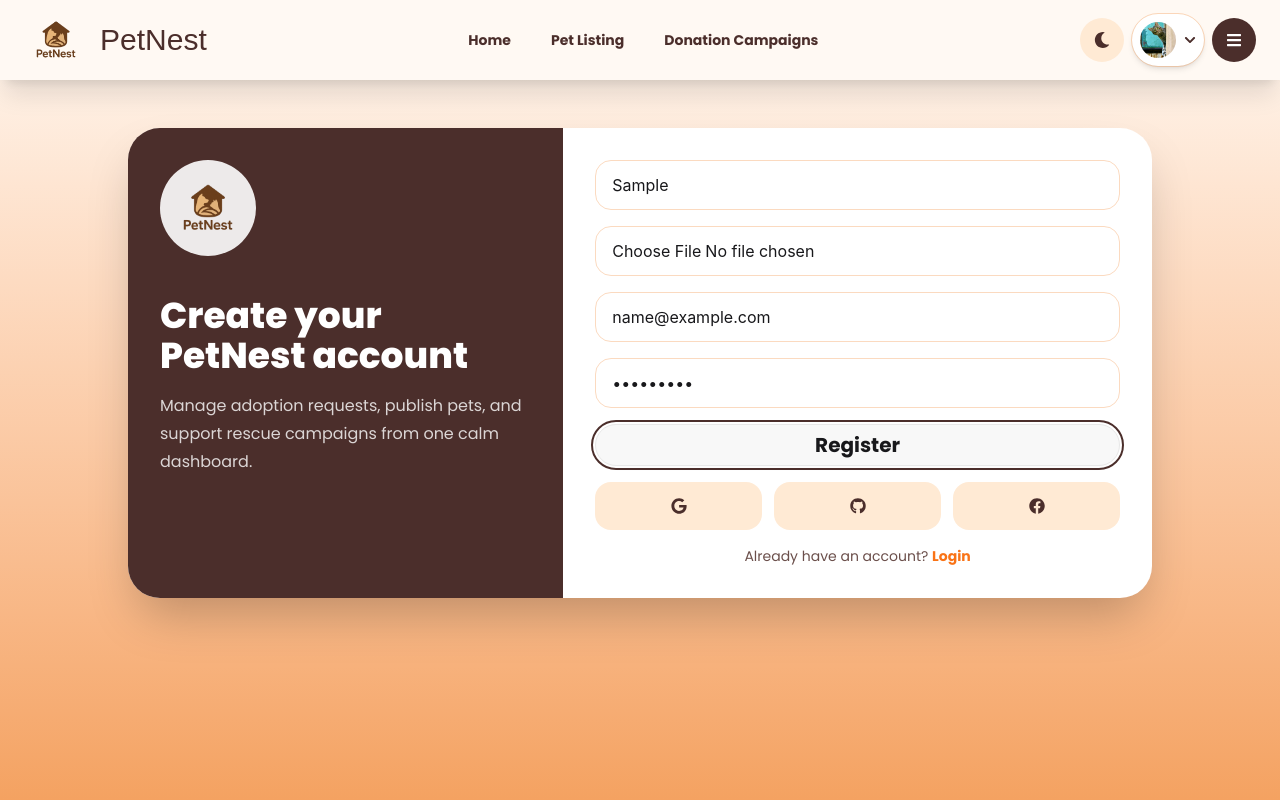
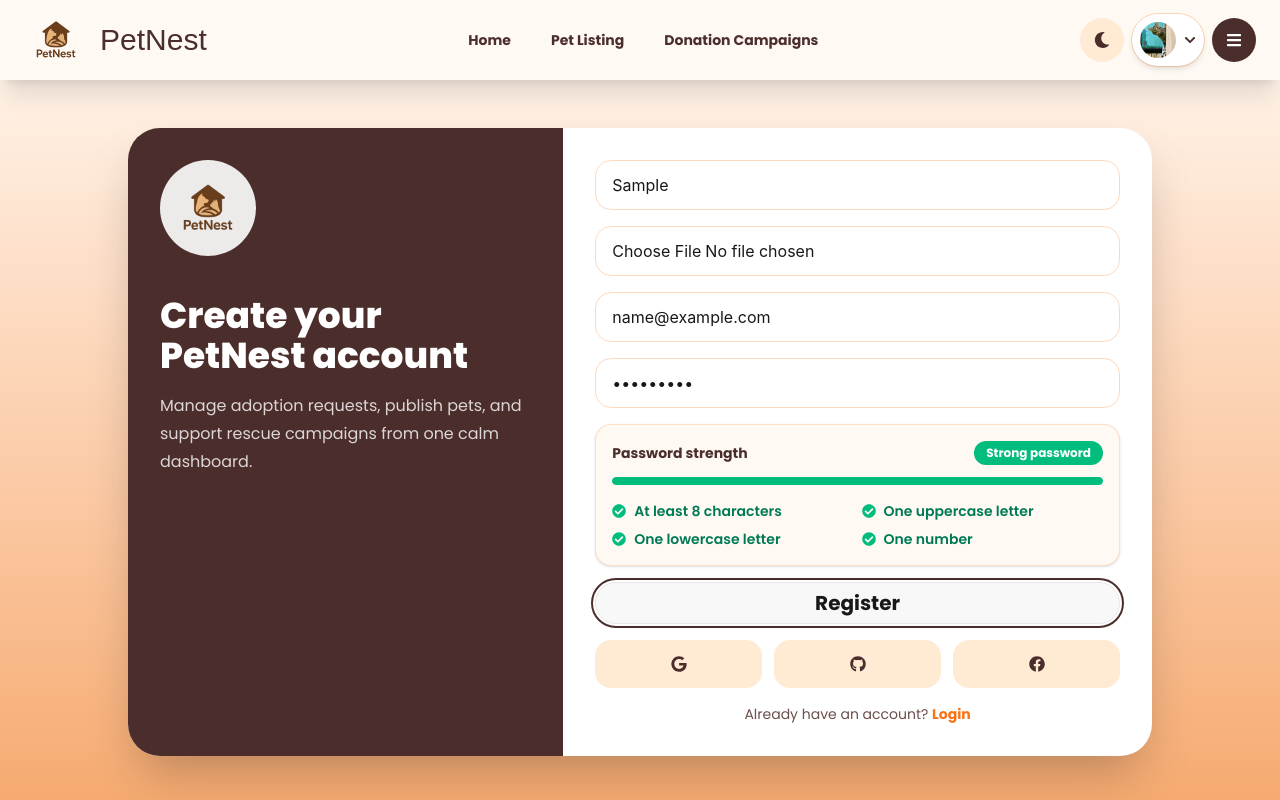
Before and after one commit to Haddock001/petnest-client-side, a React (Vite) app: page /register in a window 1280 px wide. Both pictures are taken after typing "Sample", "name@example.com", "Sample123" into the empty fields and a click on the button "Register". Shown: the top 800 px of the page. Built offline with nearby package versions, Linux system fonts and the light colour scheme; a web font is replaced by a local one.

Commit message:
activated firebase

```diff
--- a/package.json
+++ b/package.json
@@ -12,6 +12,7 @@
   "dependencies": {
     "@tailwindcss/vite": "^4.3.0",
     "daisyui": "^5.5.20",
+    "firebase": "^12.13.0",
     "lenis": "^1.3.23",
     "react": "^19.2.6",
     "react-dom": "^19.2.6",
--- /dev/null
+++ b/src/contexts/AuthContext.jsx
@@ -0,0 +1,3 @@
+import { createContext } from "react";
+
+export const AuthContext = createContext();
--- /dev/null
+++ b/src/firebase/firebase.init.js
@@ -0,0 +1,21 @@
+// Import the functions you need from the SDKs you need
+import { initializeApp } from "firebase/app";
+import { getAuth } from "firebase/auth";
+// TODO: Add SDKs for Firebase products that you want to use
+// https://firebase.google.com/docs/web/setup#available-libraries
+
+// Your web app's Firebase configuration
+const firebaseConfig = {
+    apiKey: import.meta.env.VITE_apiKey,
+    authDomain: import.meta.env.VITE_authDomain,
+    projectId: import.meta.env.VITE_projectId,
+    storageBucket: import.meta.env.VITE_storageBucket,
+    messagingSenderId: import.meta.env.VITE_messagingSenderId,
+    appId: import.meta.env.VITE_appId
+};
+
+// Initialize Firebase
+const app = initializeApp(firebaseConfig);
+
+// Initialize Firebase Authentication and get a reference to the service
+export const auth = getAuth(app);
--- a/src/pages/Auth.jsx
+++ b/src/pages/Auth.jsx
@@ -1,14 +1,32 @@
 import { Link } from 'react-router'
-import { FaFacebook, FaGithub, FaGoogle } from 'react-icons/fa'
-import {useForm} from "react-hook-form";
+import { FaCheckCircle, FaFacebook, FaGithub, FaGoogle, FaTimesCircle } from 'react-icons/fa'
+import { useForm, useWatch } from 'react-hook-form'
 import Button from '../shared/Button'
 import logo from '../assets/logo.png'
 
 const Auth = ({ mode = 'login' }) => {
   const isRegister = mode === 'register'
-  const { register, handleSubmit } = useForm()
-  const onSubmit = data =>{
-    console.log(data);
+  const {
+    register,
+    handleSubmit,
+    control,
+    formState: { errors }
+  } = useForm({ mode: 'onChange' })
+
+  const password = useWatch({ control, name: 'password', defaultValue: '' })
+  const passwordRequirements = [
+    { label: 'At least 8 characters', valid: password.length >= 8 },
+    { label: 'One uppercase letter', valid: /[A-Z]/.test(password) },
+    { label: 'One lowercase letter', valid: /[a-z]/.test(password) },
+    { label: 'One number', valid: /\d/.test(password) }
+  ]
+  const passedRequirements = passwordRequirements.filter(requirement => requirement.valid).length
+  const isPasswordStrong = passedRequirements === passwordRequirements.length
+  const passwordStrengthText = isPasswordStrong ? 'Strong password' : `${passwordRequirements.length - passedRequirements} missing`
+  const passwordStrengthClass = isPasswordStrong ? 'bg-emerald-500' : passedRequirements >= 2 ? 'bg-amber-500' : 'bg-rose-500'
+
+  const onSubmit = data => {
+    console.log(data)
   }
   return (
     <main className="min-h-screen bg-linear-to-b from-(--pet-gradient-start) to-(--pet-gradient-end) px-5 py-32">
@@ -28,7 +46,45 @@ const Auth = ({ mode = 'login' }) => {
             </>
           )}
           <input type='email' {...register('email')} className="w-full rounded-2xl border border-(--pet-accent)/40 px-4 py-3 outline-none" placeholder="Email" />
-          <input {...register('password')} className="w-full rounded-2xl border border-(--pet-accent)/40 px-4 py-3 outline-none" type="password" placeholder="Password" />
+          <input {...register('password', {
+            required: 'Password is required',
+            validate: value => !isRegister || /^(?=.*[a-z])(?=.*[A-Z])(?=.*\d).{8,}$/.test(value) || 'Password must be at least 8 characters and include uppercase, lowercase, and a number'
+          })} className="w-full rounded-2xl border border-(--pet-accent)/40 px-4 py-3 outline-none" type="password" placeholder="Password" />
+          {isRegister && (
+            <div className="rounded-2xl border border-(--pet-accent)/30 bg-(--pet-primary) p-4 font-poppins shadow-sm">
+              <div className="flex items-center justify-between gap-3">
+                <p className="text-sm font-bold text-(--pet-secondary)">Password strength</p>
+                <span className={`rounded-full px-3 py-1 text-xs font-bold text-white ${passwordStrengthClass}`}>
+                  {passwordStrengthText}
+                </span>
+              </div>
+              <div className="mt-3 h-2 overflow-hidden rounded-full bg-white">
+                <div
+                  className={`h-full rounded-full transition-all duration-300 ${passwordStrengthClass}`}
+                  style={{ width: `${(passedRequirements / passwordRequirements.length) * 100}%` }}
+                />
+              </div>
+              <ul className="mt-4 grid gap-2 text-sm text-(--pet-dark) sm:grid-cols-2">
+                {passwordRequirements.map(requirement => (
+                  <li key={requirement.label} className="flex items-center gap-2">
+                    {requirement.valid ? (
+                      <FaCheckCircle className="shrink-0 text-emerald-500" />
+                    ) : (
+                      <FaTimesCircle className="shrink-0 text-rose-500" />
+                    )}
+                    <span className={requirement.valid ? 'font-semibold text-emerald-700' : ''}>
+                      {requirement.label}
+                    </span>
+                  </li>
+                ))}
+              </ul>
+              {errors.password && (
+                <p className="mt-3 rounded-xl bg-rose-50 px-3 py-2 text-sm font-semibold text-rose-600">
+                  {errors.password.message}
+                </p>
+              )}
+            </div>
+          )}
           <Button type='submit' className="w-full justify-center text-base">{isRegister ? 'Register' : 'Login'}</Button>
           <div className="grid grid-cols-3 gap-3">
             {[FaGoogle, FaGithub, FaFacebook].map((Icon, index) => (
```
Also changed, not shown: 1 other file (tests, documents, lock files or other folders).
